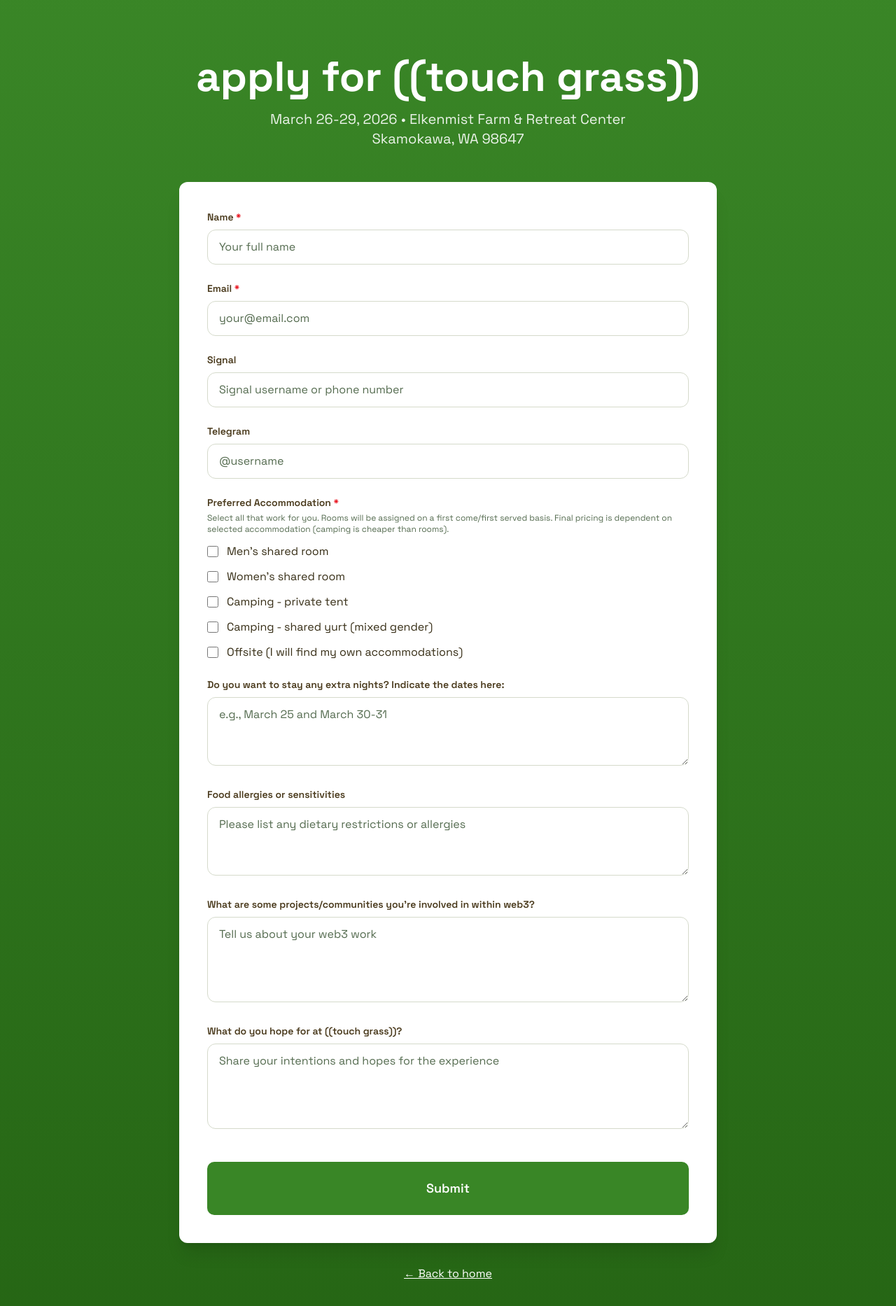
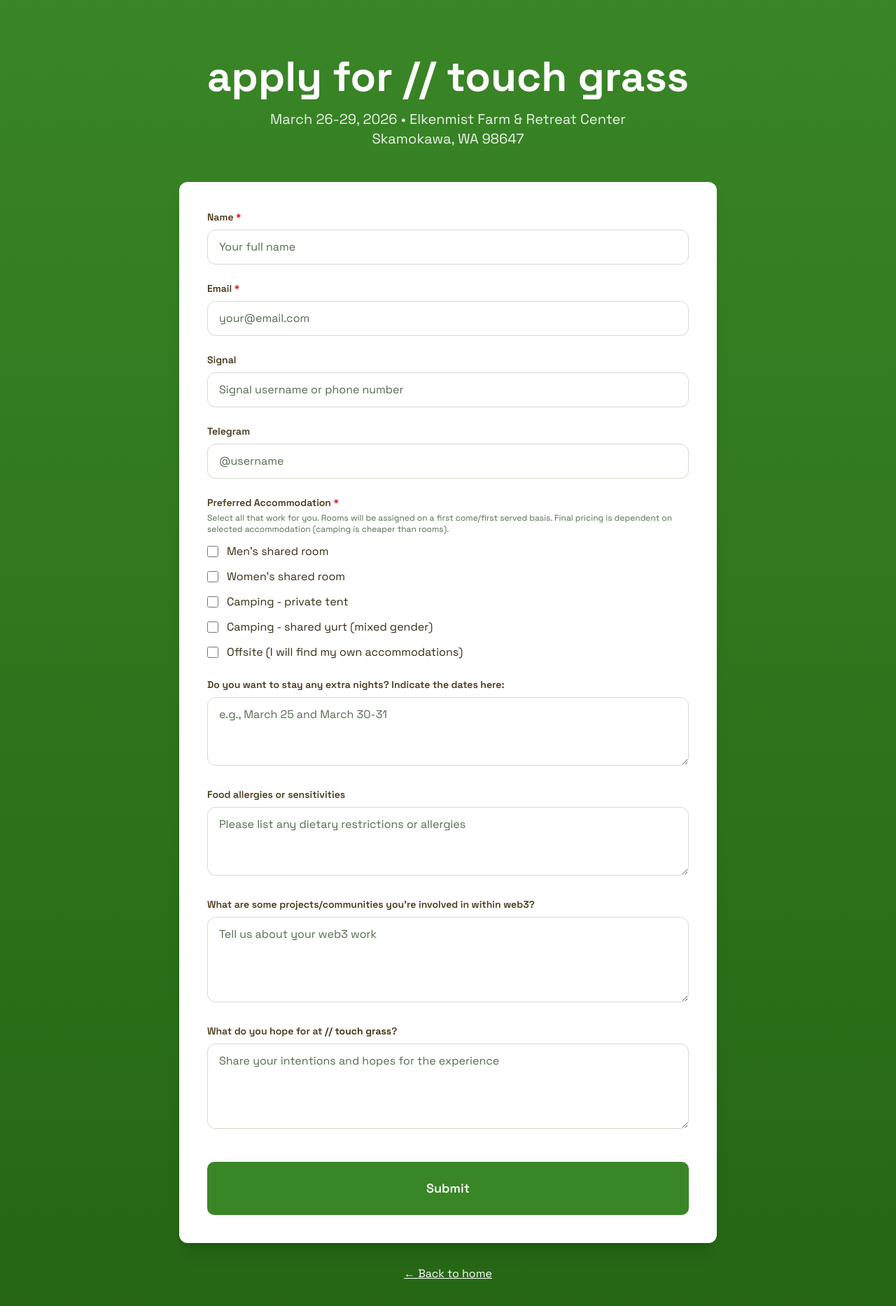
Before and after one commit to secbajor/touchgrass-web, a Next.js app: page /rsvp in a window 1280 px wide. Shown: the top 1866 px of the page at 70% size. Built offline with nearby package versions, Linux system fonts and the light colour scheme.

Commit message:
copy updates

```diff
--- a/app/rsvp/page.tsx
+++ b/app/rsvp/page.tsx
@@ -65,7 +65,7 @@ export default function RSVPPage() {
             <span className="md:hidden">
               <br />
             </span>{" "}
-            ((touch grass))
+            <span className="font-bold">// touch grass</span>
           </h1>
           <p className="text-xl text-white/90">
             March 26-29, 2026 • Elkenmist Farm & Retreat Center <br />{" "}
@@ -284,7 +284,7 @@ export default function RSVPPage() {
                 htmlFor="hopes"
                 className="block text-sm font-semibold text-earth mb-2"
               >
-                What do you hope for at ((touch grass))?
+                What do you hope for at <span className="font-bold">// touch grass</span>?
               </label>
               <textarea
                 id="hopes"
```
